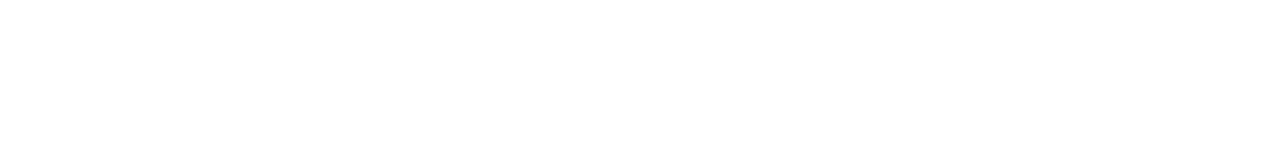
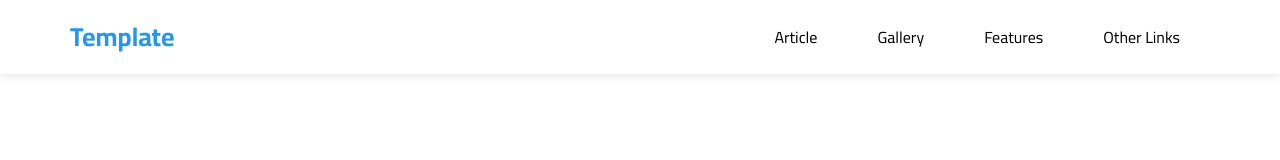
Before and after one commit to ahmed-kkamel/Template, a plain HTML site: page index.html in a window 1280 px wide. Drawn offline with Linux system fonts and the light colour scheme.

Commit message:
Header created

```diff
--- a/Css Folder/index.css
+++ b/Css Folder/index.css
@@ -0,0 +1,112 @@
+/* Start global rules  */
+:root {
+	--main-color: #2196f3;
+	--main-color-alt: #1781e0;
+	--header-height: 73.6px;
+	--main-transition: 0.3s;
+}
+* {
+	-webkit-box-sizing: border-box;
+	-moz-box-sizing: border-box;
+	box-sizing: border-box;
+	/* padding: 0;
+	margin: 0; */
+}
+html {
+	scroll-behavior: smooth;
+}
+body {
+	font-family: "Cairo", sans-serif;
+}
+ul {
+	list-style: none;
+	margin: 0;
+	padding: 0;
+}
+a {
+	text-decoration: none;
+}
+/* initialize the container  */
+.container {
+	padding-left: 15px;
+	padding-right: 15px;
+	margin-left: auto;
+	margin-right: auto;
+}
+
+/* Responsive container */
+
+/* Small screans */
+@media (min-width: 768px) {
+	.container {
+		width: 750px;
+	}
+	/* Midium screans */
+	@media (min-width: 992px) {
+		.container {
+			width: 970px;
+		}
+	}
+	/* Larg screans */
+	@media (min-width: 1200px) {
+		.container {
+			width: 1170px;
+		}
+	}
+}
+/* End global rules  */
+/* Start header */
+.header {
+	background-color: white;
+	-webkit-box-shadow: 0 0 10px #ddd;
+	-moz-box-shadow: 0 0 10px #ddd;
+	box-shadow: 0 0 10px #ddd;
+}
+.header .container {
+	display: flex;
+	justify-content: space-between;
+	align-items: center;
+	flex-wrap: wrap;
+	position: relative;
+}
+.header .logo {
+	color: var(--main-color);
+	font-size: 26px;
+	font-weight: bold;
+	height: var(--header-height);
+	display: flex;
+	justify-content: center;
+	align-items: center;
+}
+.header .main-nav {
+	display: flex;
+}
+.header .main-nav > li > a {
+	display: flex;
+	justify-content: center;
+	align-items: center;
+	height: var(--header-height);
+	padding: 0 30px;
+	color: black;
+	position: relative;
+	transition: var(--main-transition);
+	overflow: hidden;
+}
+.header .main-nav > li > a::before {
+	content: "";
+	position: absolute;
+	width: 100%;
+	height: 4px;
+	background-color: var(--main-color);
+	top: 0;
+	left: -100%;
+	transition: var(--main-transition);
+}
+.header .main-nav > li > a:hover {
+	color: var(--main-color);
+	background-color: #fafafa;
+}
+.header .main-nav > li > a:hover::before {
+	left: 0;
+}
+/* end header */
--- a/index.html
+++ b/index.html
@@ -3,7 +3,28 @@
 	<head>
 		<meta charset="UTF-8" />
 		<meta name="viewport" content="width=device-width, initial-scale=1.0" />
-		<title>Template 3</title>
+		<title>Template</title>
+		<link rel="stylesheet" href="Css Folder/normalize.css" />
+		<link rel="stylesheet" href="Css Folder/index.css" />
+		<link rel="stylesheet" href="Css Folder/all.min.css" />
+		<link rel="preconnect" href="https://fonts.googleapis.com" />
+		<link rel="preconnect" href="https://fonts.gstatic.com" crossorigin />
+		<link
+			href="https://fonts.googleapis.com/css2?family=Cairo:wght@400;500;600;700;800&family=Open+Sans:wght@400;700&display=swap"
+			rel="stylesheet"
+		/>
 	</head>
-	<body></body>
+	<body>
+		<div class="header" id="header">
+			<div class="container">
+				<a href="#" class="logo">Template</a>
+				<ul class="main-nav">
+					<li><a href="article">Article</a></li>
+					<li><a href="gallery">Gallery</a></li>
+					<li><a href="features">Features</a></li>
+					<li><a href="#">Other Links</a></li>
+				</ul>
+			</div>
+		</div>
+	</body>
 </html>
```
